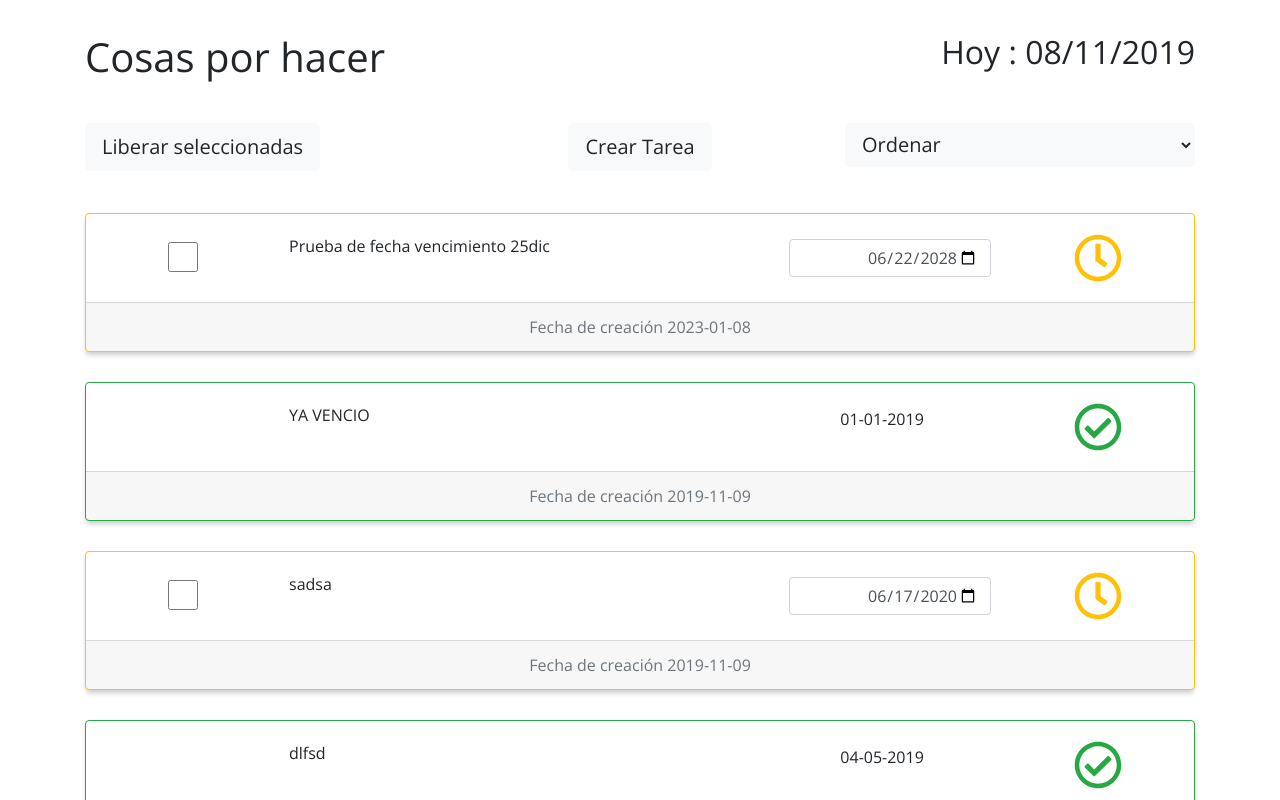
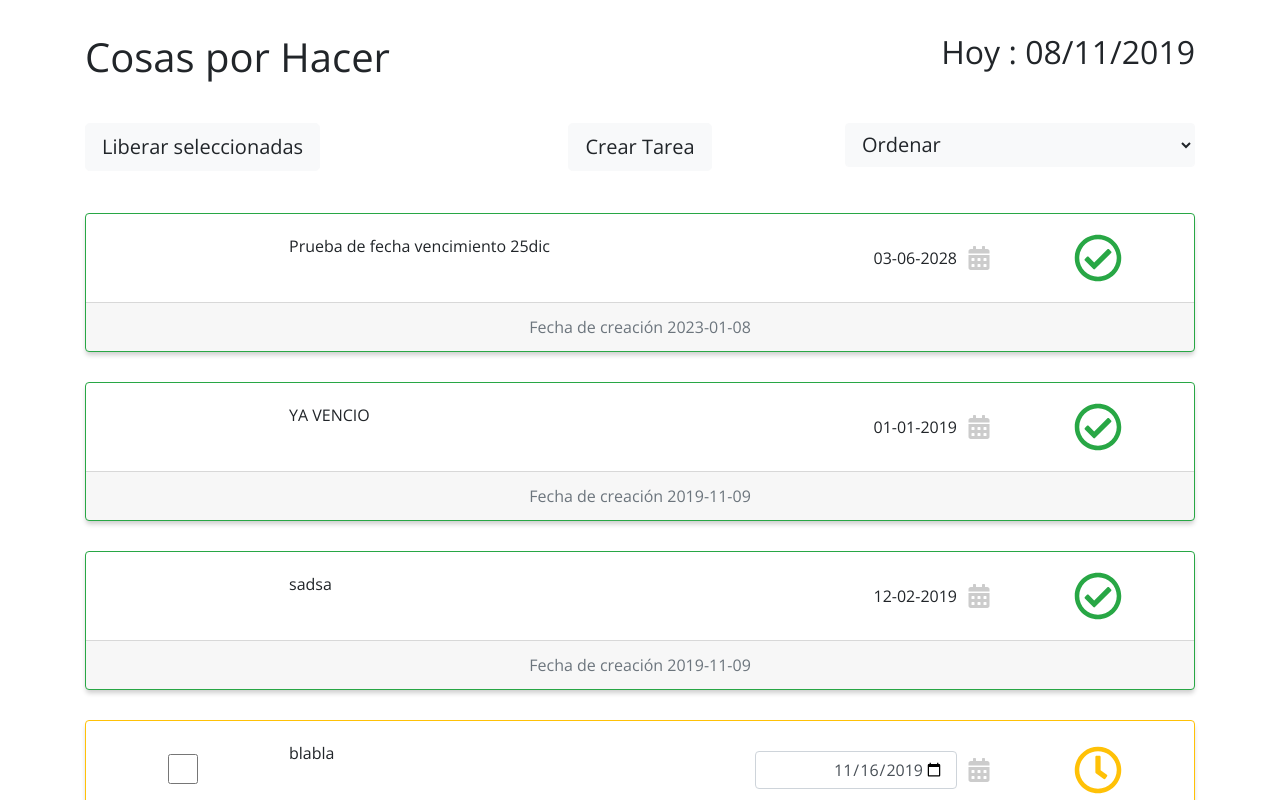
Before and after one commit to Cloiw/gp-test, a React (Create React App) app: page / in a window 1280 px wide. Shown: the top 800 px of the page. Built offline with nearby package versions, Linux system fonts and the light colour scheme; data requests are answered from the project's data file.

Commit message:
icono de calendario

```diff
--- a/db.json
+++ b/db.json
@@ -2,8 +2,8 @@
   "tasks": [
     {
       "creation_date": 1673171200000,
-      "expiration_date": 1845244800000,
-      "status": 1,
+      "expiration_date": 1843603200000,
+      "status": 0,
       "text": "Prueba de fecha  vencimiento 25dic",
       "id": 1
     },
@@ -37,10 +37,17 @@
     },
     {
       "creation_date": 1573257600000,
-      "expiration_date": 1592352000000,
-      "status": 1,
+      "expiration_date": 1549929600000,
+      "status": 0,
       "text": "sadsa",
       "id": 6
+    },
+    {
+      "creation_date": 1573257600000,
+      "expiration_date": 1573862400000,
+      "status": 1,
+      "text": "blabla",
+      "id": 7
     }
   ]
 }
--- a/src/components/ContentView/index.jsx
+++ b/src/components/ContentView/index.jsx
@@ -30,7 +30,7 @@ class ContentView extends React.Component {
         <Container>
         <Row bsPrefix="row-title row">
           <Col md={8} xs={12}>
-            <h1>Cosas por hacer</h1>
+            <h1>Cosas por Hacer</h1>
           </Col>
           <Col bsPrefix="date-col col" md={4} xs={12}>
             <h2>Hoy : {date.split('-').reverse().join('/')} </h2>
--- a/src/components/ExpirationDate/ExpirationDate.css
+++ b/src/components/ExpirationDate/ExpirationDate.css
@@ -13,6 +13,20 @@
   margin-right: 20%;
 }
 
+.calendar-icon {
+  margin: 10px 0;
+  display: flex;
+  justify-content: flex-end;
+}
+
+.calendar-icon > p {
+  margin: 0
+}
+.calendar-icon  > svg {
+  align-self: center;
+  margin-left: 10px;
+}
+
 @media only screen and (max-width: 768px) {
   .input-date {
     justify-content: center;
@@ -21,8 +35,13 @@
   .input-date > input {
     width: 60%;
   }
+
   .p-date {
     margin-right: 0;
   }
 
+  .calendar-icon {
+    justify-content: center;
+  }
+
 }
--- a/src/components/ExpirationDate/index.js
+++ b/src/components/ExpirationDate/index.js
@@ -2,6 +2,7 @@ import React, { useRef } from 'react';
 import { Form } from 'react-bootstrap';
 import { connect } from 'react-redux';
 import { updateDate } from '../../store/actions/tasks_action';
+import { FaCalendarAlt } from 'react-icons/fa';
 import './ExpirationDate.css'
 
 const ExpirationDate = ({date, status, updateDate, id}) => {
@@ -14,10 +15,14 @@ const ExpirationDate = ({date, status, updateDate, id}) => {
   return (
     <>
     {status !== 0 ?
-      <div className="input-date">
+      <div className="input-date calendar-icon">
         <Form.Control ref={dateRef} onChange={newDate} value={currentDate} type="date" />
+        <FaCalendarAlt size={24} color="#cccccc" />
       </div> :
-      <p className="p-date"> {date.split('-').reverse().join('-')} </p>}
+      <div className="calendar-icon">
+        <p className="p-date"> {date.split('-').reverse().join('-')} </p>
+        <FaCalendarAlt size={24} color="#cccccc" />
+      </div>}
     </>
   )
 }
--- a/src/components/TaskCard/TaskCard.css
+++ b/src/components/TaskCard/TaskCard.css
@@ -21,11 +21,6 @@
   text-align: left;
 }
 
-.align-right {
-  text-align: right;
-  align-items: center;
-}
-
 .align-center {
   align-items: center;
 
@@ -47,7 +42,7 @@
 }
 
 @media only screen and (max-width: 768px) {
-  .align-left, .align-right {
+  .align-lef {
     text-align: center;
     margin: 20px 0;
   }
--- a/src/components/TaskCard/index.js
+++ b/src/components/TaskCard/index.js
@@ -43,9 +43,7 @@ const TaskCard = ({ creationDate, expirationDate, text, status, id, checkedTasks
             </div>
           </Col>
           <Col xs={12} md={4}>
-            <div className="align-right">
-              <ExpirationDate id={id} status={status} date={new Date(expirationDate).toISOString().split('T')[0]} />
-            </div>
+            <ExpirationDate id={id} status={status} date={new Date(expirationDate).toISOString().split('T')[0]} />
           </Col>
           <Col xs={12} md={2}>
             {status === 1 && todaysDateTimeStamp < expirationDate && <FaRegClock size={48} color="#ffc107" /> }
```
